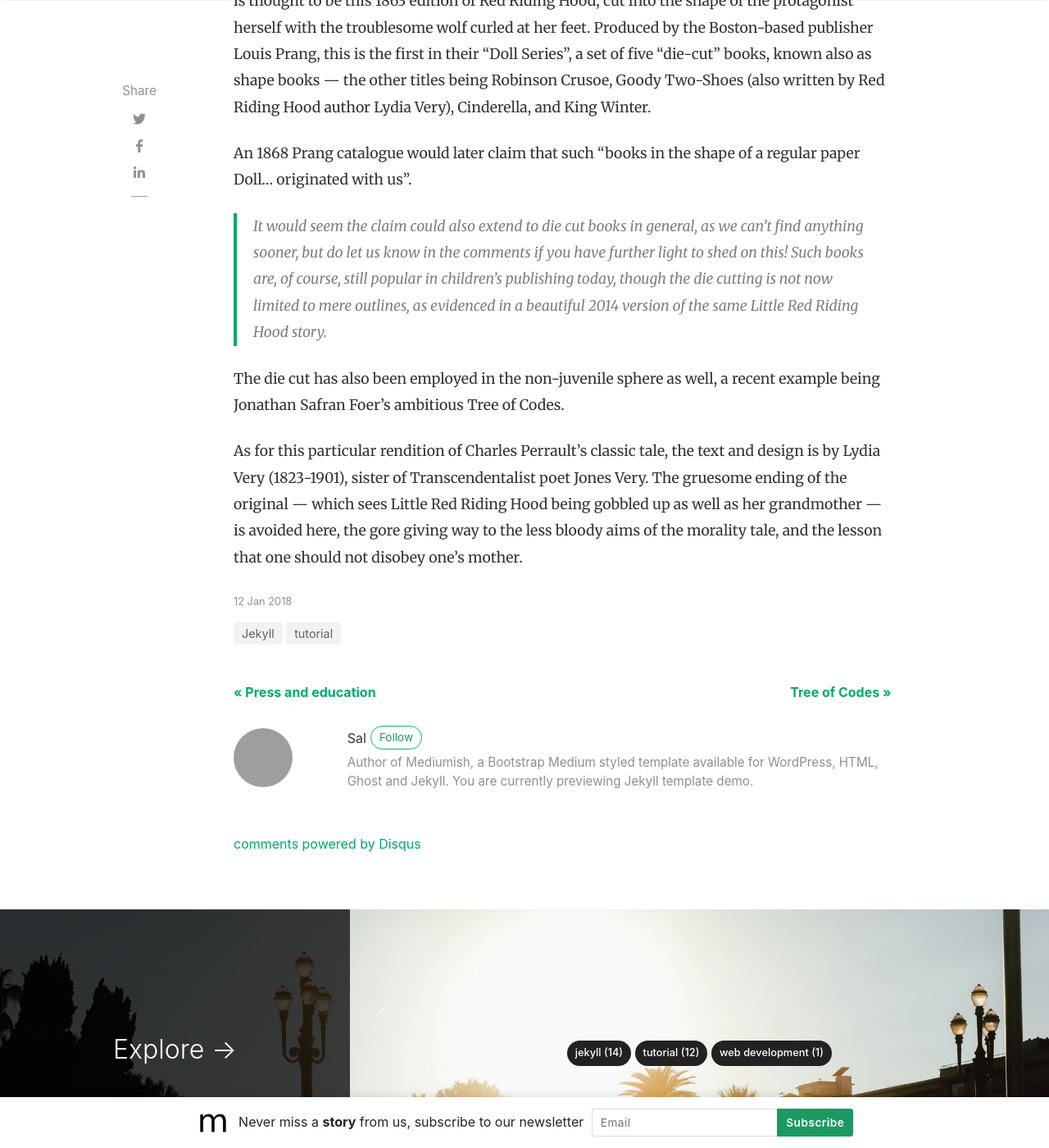
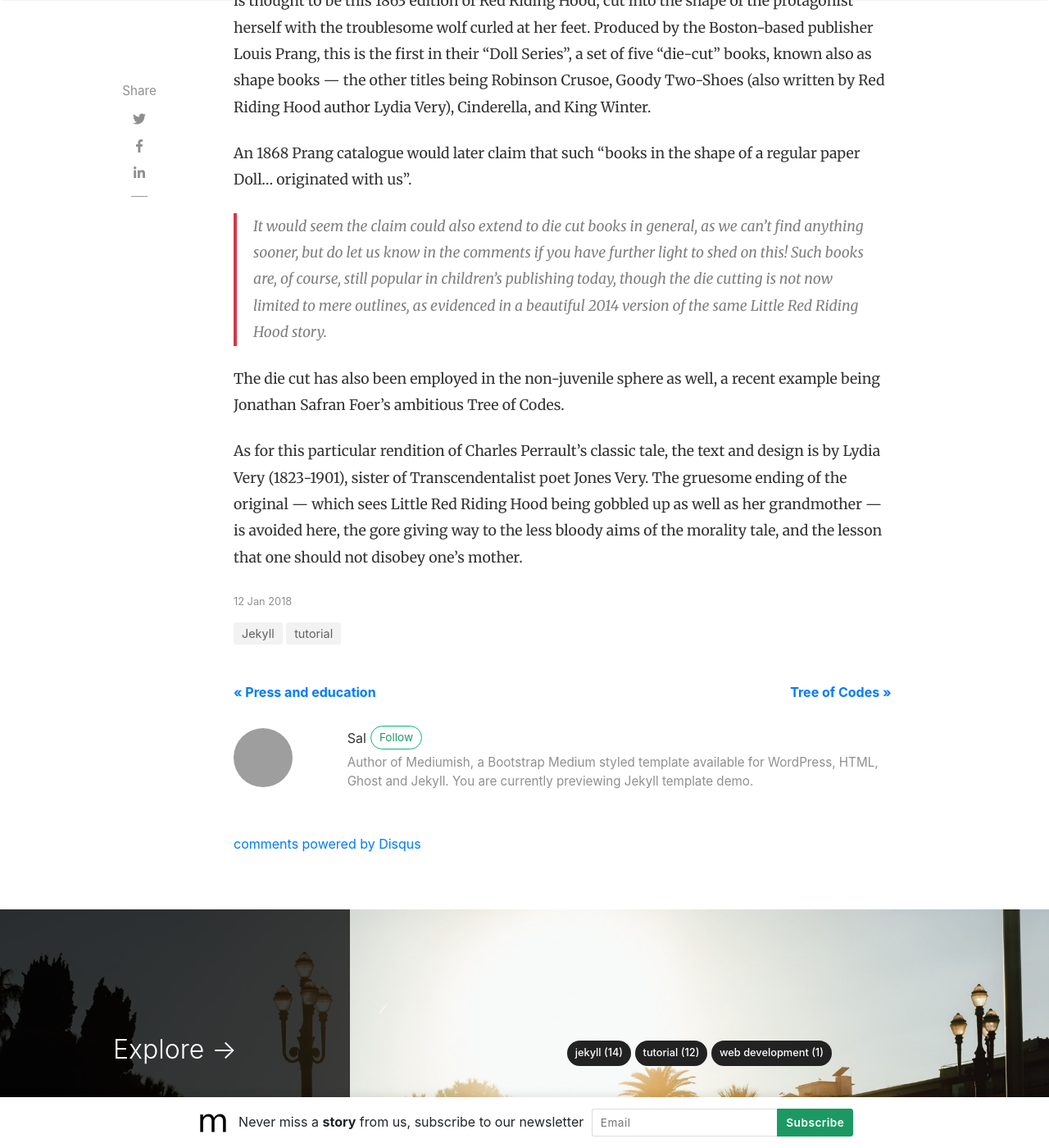
Before and after one commit to indonesiya/indonesiya.github.io, a Jekyll site: the page built from _posts/2018-01-12-red-riding.md, in a window 1280 px wide and 1400 px high, scrolled down 917 px. Shown: the whole window at 82% size. Built offline with Jekyll 4.4.1, drawn with Linux system fonts in a browser that asks for light colours; nearby versions of some CDN libraries; comment, search, counter and statistics services are not loaded; grey boxes are pictures that could not be loaded.

Commit message:
Update screen.css

```diff
--- a/assets/css/screen.css
+++ b/assets/css/screen.css
@@ -4,20 +4,27 @@ Copyright: Sal, WowThemes.net, https://www.wowthemes.net
 License: https://www.wowthemes.net/freebies-license/
 */
 @media screen and (min-width:1500px) {
-    html { font-size:18px; } /* Increase the font size on higher resolutions */
-    .container {max-width:80%;}
+    html {
+        font-size: 18px;
+    }
+
+    /* Increase the font size on higher resolutions */
+    .container {
+        max-width: 80%;
+    }
 }
+
 .mainheading {
     padding: 1rem 0rem;
 }
 
 a {
-    color: #00ab6b;
+    color: #007bff;
     transition: all 0.2s;
 }
 
 a:hover {
-    color: #038252;
+    color: #dc3545;
     text-decoration: none;
 }
 
@@ -337,7 +344,7 @@ span.post-read-more a:hover {
 }
 
 blockquote {
-    border-left: 4px solid #00ab6b;
+    border-left: 4px solid #dc3545;
     padding: 0 20px;
     font-style: italic;
     color: rgba(0, 0, 0, .5);
```
